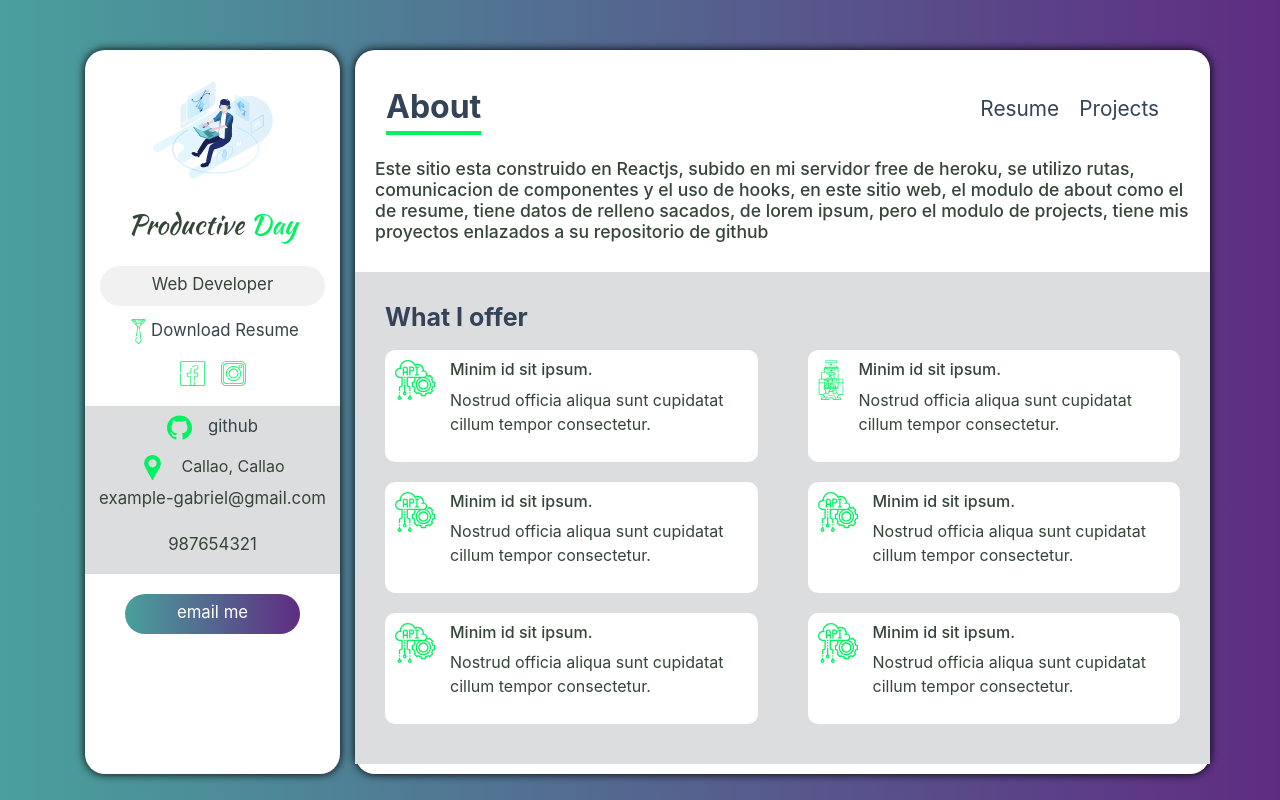
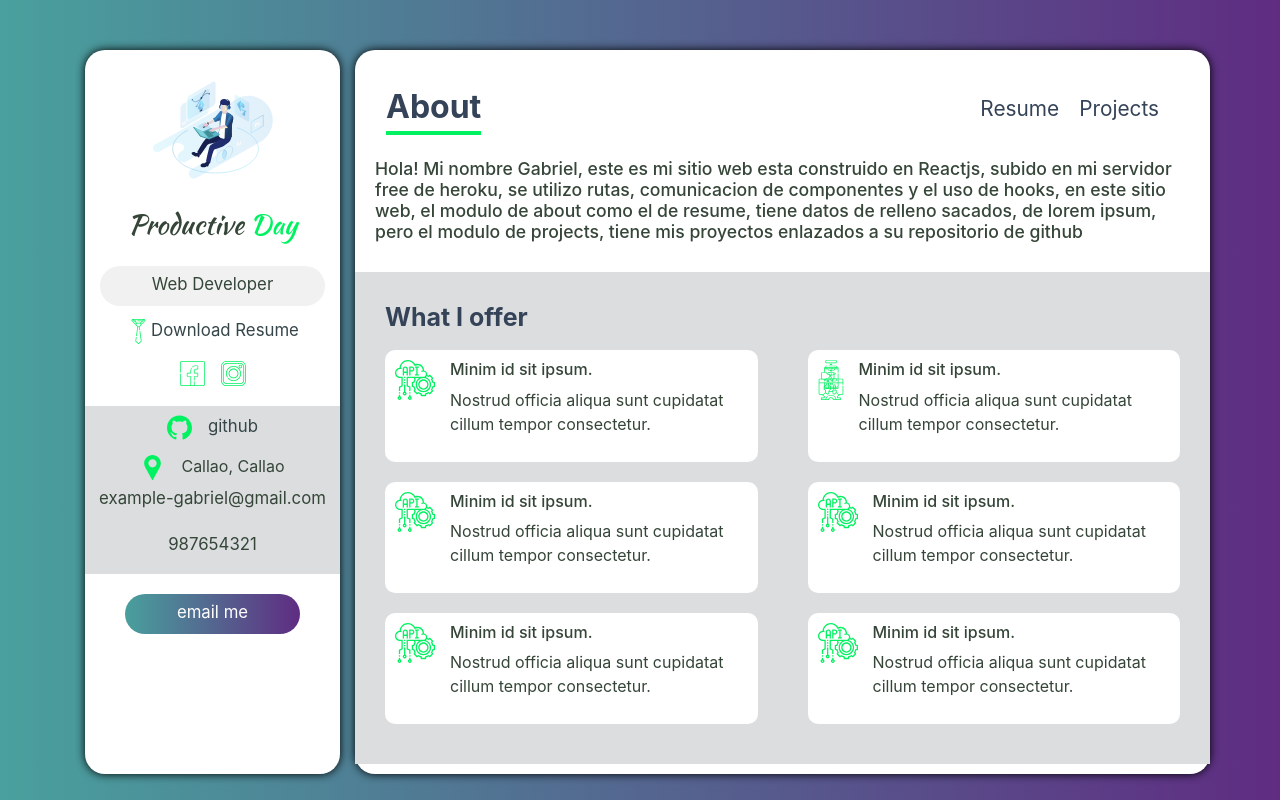
Before and after one commit to gabriel-dev-96/dev-website, a React (Create React App) app: page / in a window 1280 px wide. Built offline with nearby package versions, Linux system fonts and the light colour scheme.

Commit message:
otro commit

```diff
--- a/src/components/About/About.jsx
+++ b/src/components/About/About.jsx
@@ -39,7 +39,7 @@ const About = () => {
     return (
         <div className="about">
             <h6 className="about__intro">
-                Este sitio esta construido en Reactjs, subido en mi servidor free de heroku, se utilizo rutas, comunicacion de componentes y el uso de hooks, en este sitio web, el modulo de about como el de resume, tiene datos de relleno sacados, de lorem ipsum, pero el modulo de projects, tiene mis proyectos enlazados a su repositorio de github
+                Hola! Mi nombre Gabriel, este es mi sitio web esta construido en Reactjs, subido en mi servidor free de heroku, se utilizo rutas, comunicacion de componentes y el uso de hooks, en este sitio web, el modulo de about como el de resume, tiene datos de relleno sacados, de lorem ipsum, pero el modulo de projects, tiene mis proyectos enlazados a su repositorio de github
             </h6>
             <div className="container about__container">
                 <h6 className="about__heading">What I offer</h6>
```
